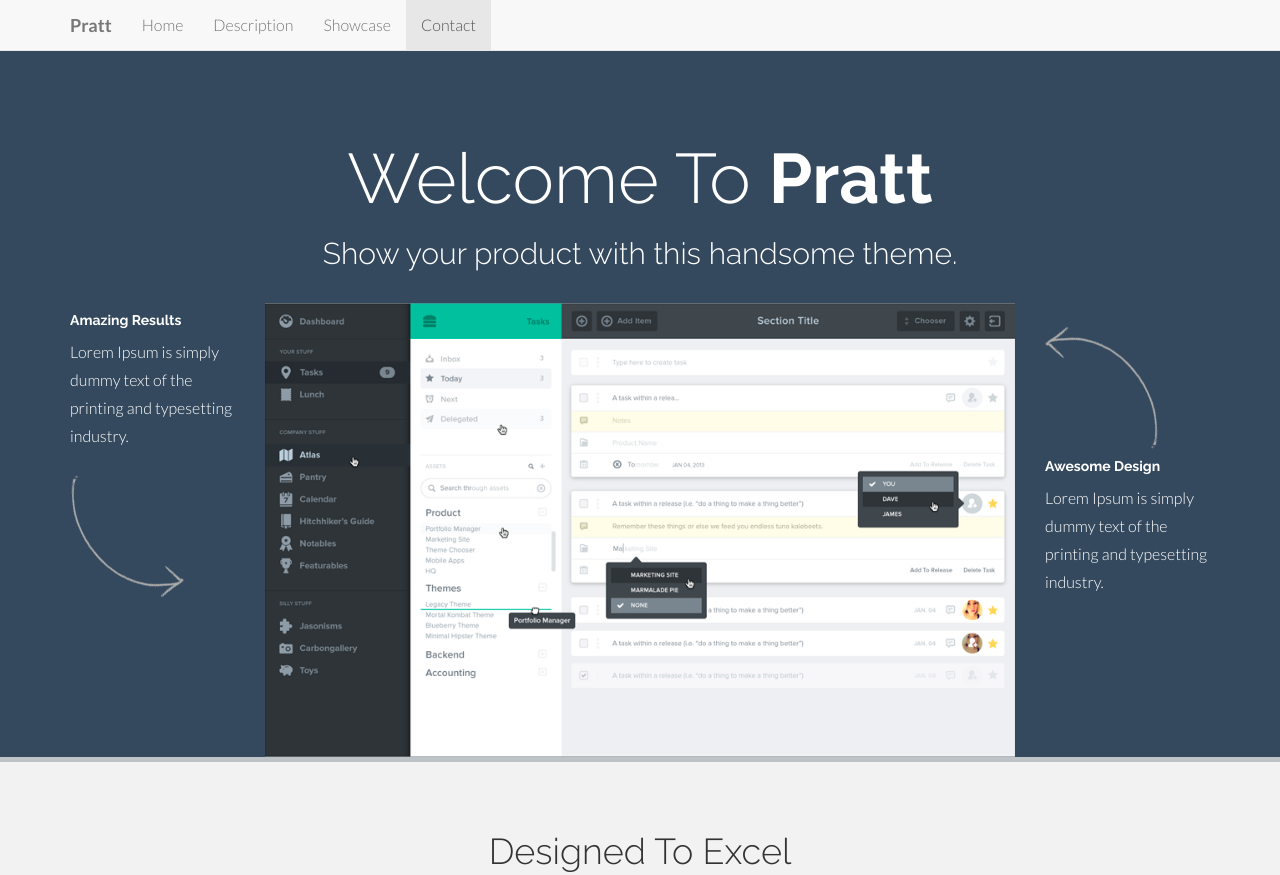
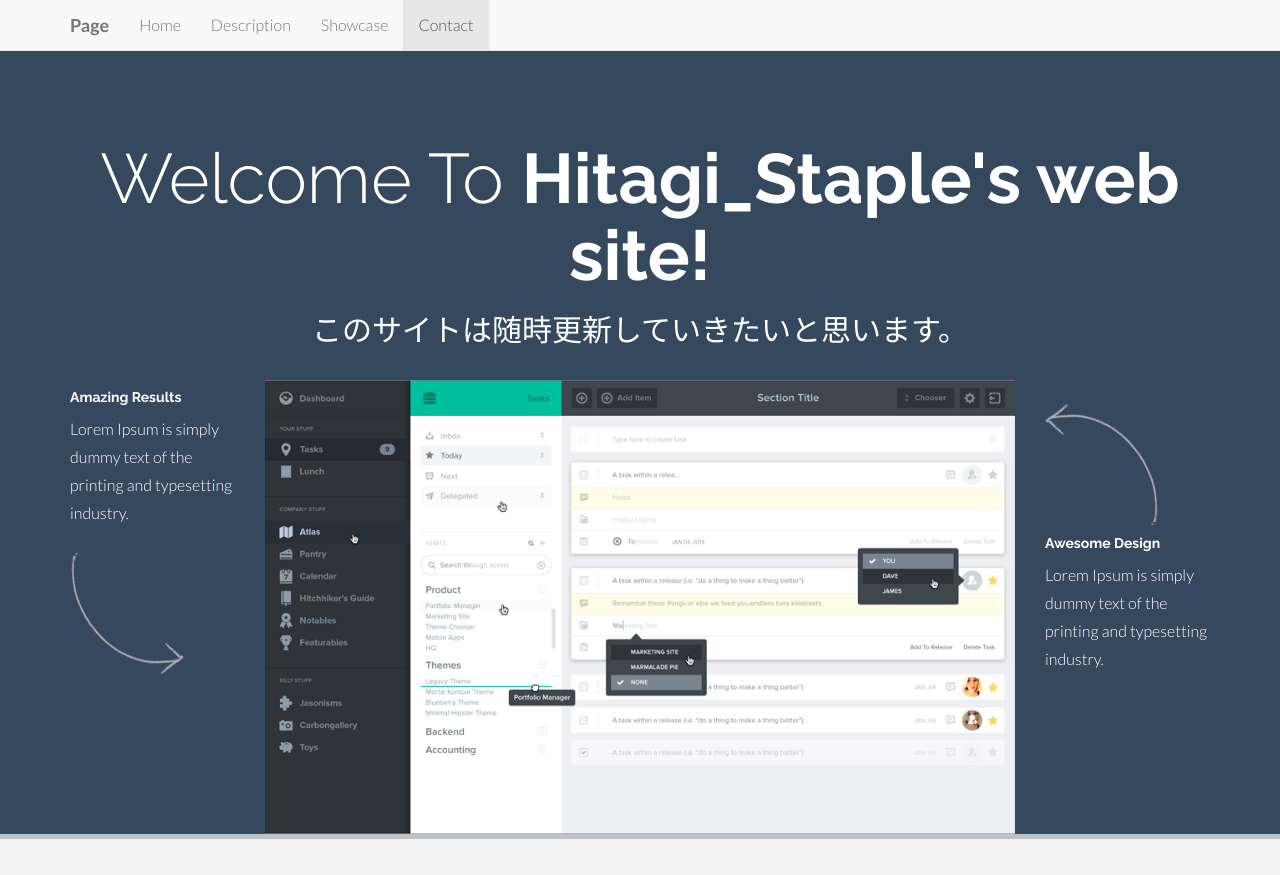
Before and after one commit to Hitagi-Staple/hitagi-staple.github.io, a plain HTML site: page index.html in a window 1280 px wide. Shown: the top 875 px of the page. Drawn offline with Linux system fonts and the light colour scheme.

Commit message:
Update index.html

```diff
--- a/index.html
+++ b/index.html
@@ -7,7 +7,7 @@
     <meta name="author" content="Alvarez.is - BlackTie.co">
     <link rel="shortcut icon" href="assets/ico/favicon.png">
 
-    <title>Pratt - Free Bootstrap 3 Theme</title>
+    <title>Hitagi_Staple's Web site</title>
 
     <!-- Bootstrap core CSS -->
     <link href="assets/css/bootstrap.css" rel="stylesheet">
@@ -35,7 +35,7 @@
 	            <span class="icon-bar"></span>
 	            <span class="icon-bar"></span>
 	          </button>
-	          <a class="navbar-brand" href="#"><b>Pratt</b></a>
+	          <a class="navbar-brand" href="#"><b>Page</b></a>
 	        </div>
 	        <div class="navbar-collapse collapse">
 	          <ul class="nav navbar-nav">
@@ -54,8 +54,8 @@
 	    <div class="container">
 	    	<div class="row centered">
 	    		<div class="col-lg-12">
-					<h1>Welcome To <b>Pratt</b></h1>
-					<h3>Show your product with this handsome theme.</h3>
+					<h1>Welcome To <b>Hitagi_Staple's web site!</b></h1>
+					<h3>このサイトは随時更新していきたいと思います。</h3>
 					<br>
 	    		</div>
 
@@ -225,8 +225,9 @@
 				<h3>Contacts</h3>
 				<p>
 				Twitter: <a href="http://twitter.com/hitagi_stapler">@hitagi_stapler</a><br/>
-				Skype: Twitterで聞いてください。<br/>
+				Skype: 非公開<br/>
 				EMail: <a href="mailto:hitagi-staple@hitagi-staple.ga">hitagi-staple@hitagi-staple.ga</a><br/>
+				Github: <a href="http://github.com/hitagi-staple">hitagi-staple</a>
 				</p>
 			</div>
 		</div>
```
